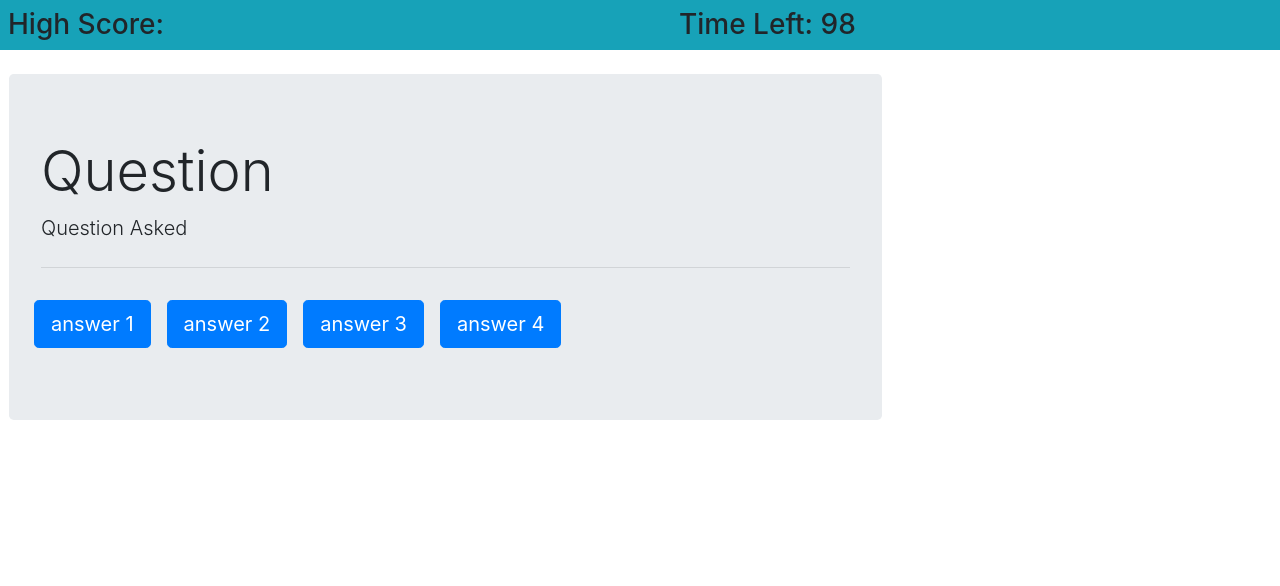
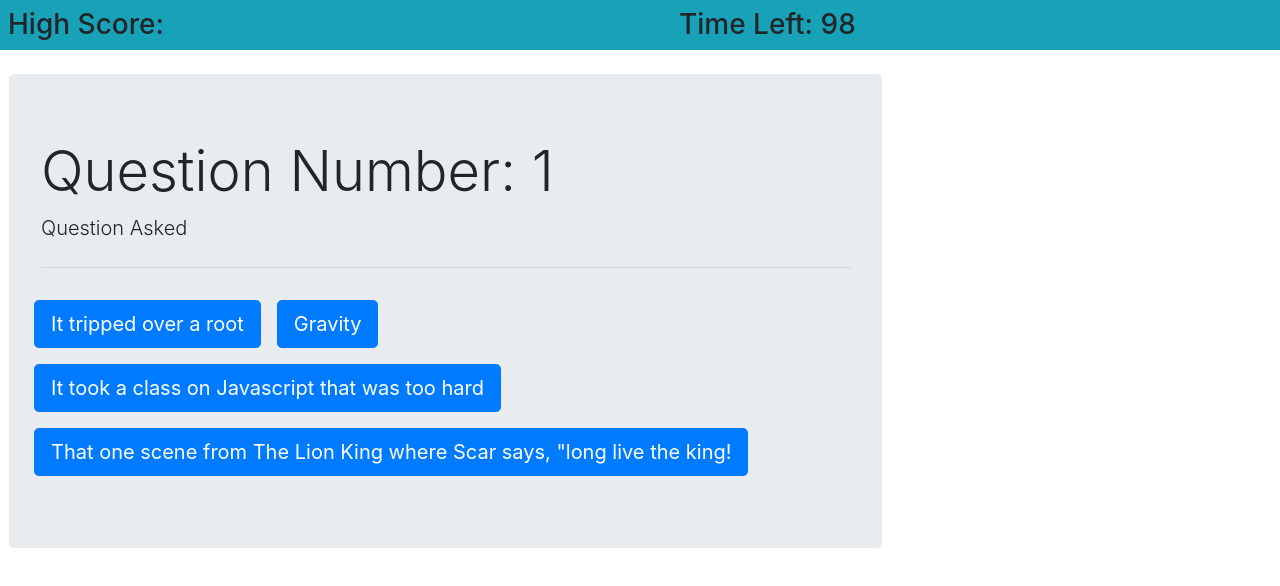
Before and after one commit to timholzer/Javascript-quiz-site, a plain HTML site: page index.html in a window 1280 px wide. Both pictures are taken after a click on the link "Start". Drawn offline with nearby package versions, Linux system fonts and the light colour scheme.

Commit message:
got questions to show

```diff
--- a/index.html
+++ b/index.html
@@ -22,7 +22,7 @@
     </div>
     <div class="row" id="questionBox" style="display: none;">
         <div class="jumbotron col-8 m-4 questionScreen">
-          <h1 class="display-4 questionNumber">Question</h1>
+          <h1 class="display-4" id="questionNumber">Question</h1>
           <p class="lead questionAsked">Question Asked</p>
           <hr class="my-4">
           <div class="row">
--- a/js/quiz.js
+++ b/js/quiz.js
@@ -6,7 +6,7 @@
 
   var allQuestions = [{
     question: "If a tree falls in the forest, why does it fall?",
-    options: ["It tripped over a root", "Gravity", "It took a class on Javascript that was too hard", 'That one scene from The LionKing where Scar says, "long live the king!'],
+    options: ["It tripped over a root", "Gravity", "It took a class on Javascript that was too hard", 'That one scene from The Lion King where Scar says, "long live the king!'],
     answer: 2
   }, {
     question: "How do you spell 'Javascipt'?",
@@ -75,10 +75,26 @@ document.getElementById("startButton").addEventListener("click", function(){
        timer = timer-1;
        timerLeft.innerHTML = "Time Left: " + timer;
        console.log(timer);
-    }
+       if (timer < 1){
+          // end game function
+       }
+  }
  timerTick = setInterval (timeMinus, 1000);
+    quesCounter = 0
+//build code to bring up the questions here
+    if(quesCounter < allQuestions.length){
+        questionNumber = document.getElementById("questionNumber");
+        questionNumber.innerHTML = "Question Number: " + (quesCounter +1);
+        butt1 = document.getElementById("a1");
+        butt1.textContent = allQuestions[quesCounter].options[0];
+        butt2 = document.getElementById("a2");
+        butt2.textContent = allQuestions[quesCounter].options[1];
+        butt3 = document.getElementById("a3");
+        butt3.textContent = allQuestions[quesCounter].options[2];
+        butt4 = document.getElementById("a4");
+        butt4.textContent = allQuestions[quesCounter].options[3];
 
-//build code to bring up the questions here
+
 
 
 
@@ -90,12 +106,23 @@ document.getElementById("startButton").addEventListener("click", function(){
 
     //probably need to define answerbutton id and allquestions.answer
 
-    // if (answerButtonId === allQuestionsanswer ) {
+            // if (answerButtonId === allQuestionsanswer ) {
     //     score + 10;
     // }
     // else {
     //     timer - 10;
     // });
+    }
+    else {
+        //end game code
+    }
+
+    ;
+
+
+
+
+
 
 
 
```
